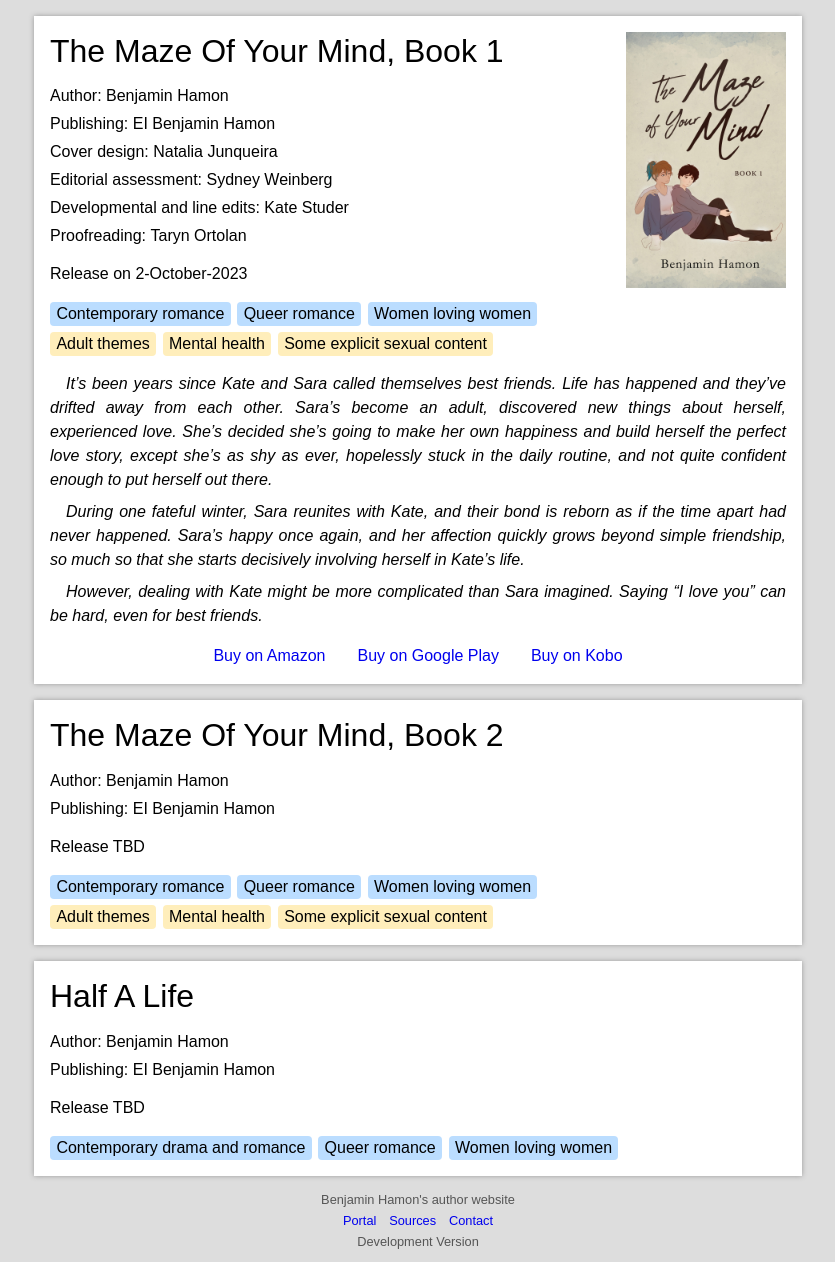
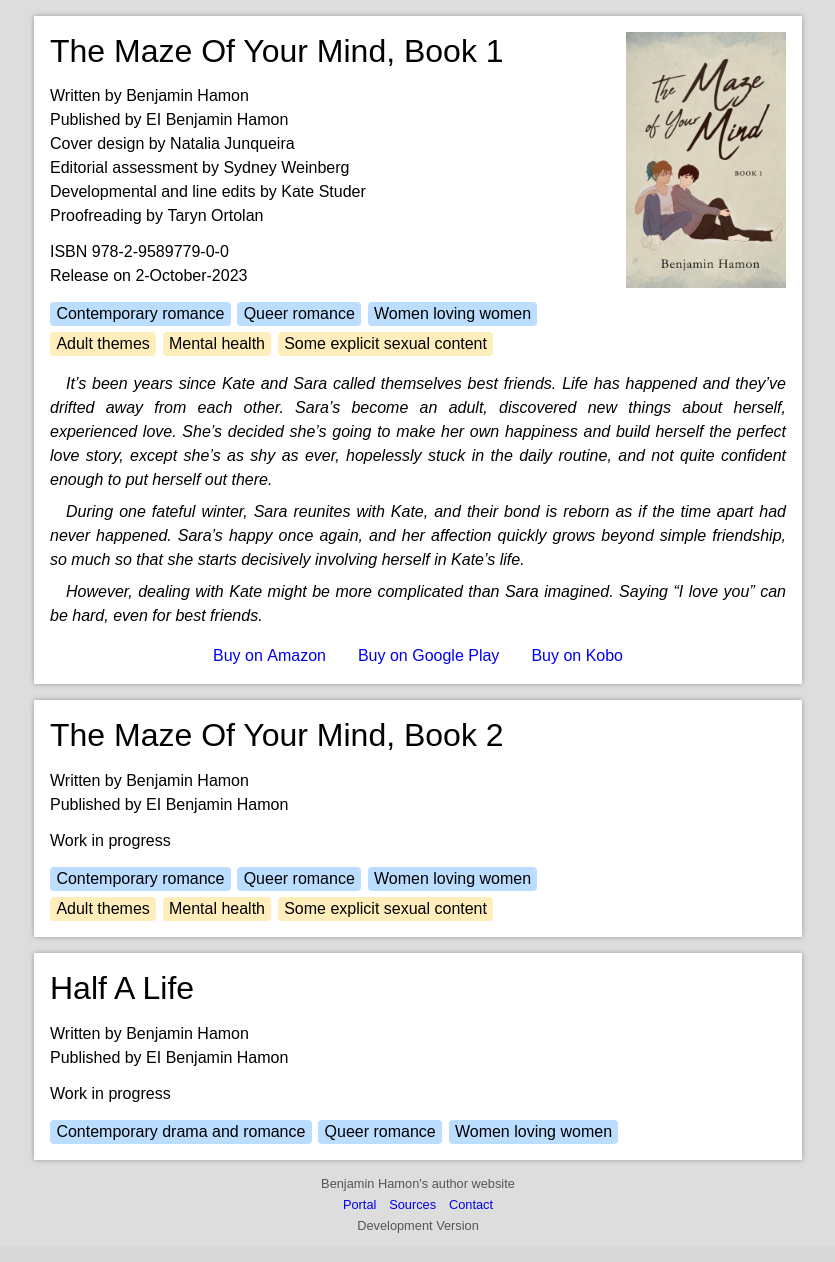
Before and after one commit to BenjaminHamon/WritingWebsite, a Flask app: page /Books in a window 1280 px wide. Shown: the part 72-1334 px from the top of the page, without its empty margins (222-1057 px from the left). After the commit the page ends 1305 px from the top, so only its background shows below. Run offline with Flask 3, Linux system fonts and the light colour scheme; parts of the project's set-up code (start-up, migrations or seed data) failed here and were passed over.

Commit message:
Update style

```diff
--- a/Sources/website/benjaminhamon_author_website/static/content.css
+++ b/Sources/website/benjaminhamon_author_website/static/content.css
@@ -56,7 +56,7 @@
 {
 	display: flex;
 	flex-direction: column;
-	gap: 0.5em;
+	gap: 0.25em;
 	line-height: 1.25em;
 }
 
@@ -65,9 +65,12 @@
 	display: inline-block;
 }
 
-.book-entry > .extra > .book-identifier
+.book-entry > .extra
 {
-	display: none;
+	display: flex;
+	flex-direction: column;
+	gap: 0.25em;
+	line-height: 1.25em;
 }
 
 .book-entry > .tags
@@ -143,9 +146,16 @@
 	gap: 2em;
 }
 
+
 .book-entry > .links > a
 {
+	text-align: center;
 	text-decoration: none;
+}
+
+.book-entry > .links > a > span
+{
+	display: inline-block;
 }
 
 
--- a/Sources/website/benjaminhamon_author_website/templates/books.html
+++ b/Sources/website/benjaminhamon_author_website/templates/books.html
@@ -8,12 +8,12 @@
             <p class="book-title"><span>The Maze Of Your Mind,</span> <span>Book 1</span></p>
         </div>
         <div class="credits">
-            <p class="book-author"><span>Author:</span> Benjamin Hamon</span></p>
-            <p class="book-publisher"><span>Publishing:</span> <span>EI Benjamin Hamon</span></p>
-            <p class="book-publisher"><span>Cover design:</span> <span>Natalia Junqueira</span></p>
-            <p class="book-publisher"><span>Editorial assessment:</span> <span>Sydney Weinberg</span></p>
-            <p class="book-publisher"><span>Developmental and line edits:</span> <span>Kate Studer</span></p>
-            <p class="book-publisher"><span>Proofreading:</span> <span>Taryn Ortolan</span></p>
+            <p class="book-author"><span>Written by</span> <span>Benjamin Hamon</span></p>
+            <p class="book-publisher"><span>Published by</span> <span>EI Benjamin Hamon</span></p>
+            <p class="book-publisher"><span>Cover design by</span> <span>Natalia Junqueira</span></p>
+            <p class="book-publisher"><span>Editorial assessment by</span> <span>Sydney Weinberg</span></p>
+            <p class="book-publisher"><span>Developmental and line edits by</span> <span>Kate Studer</span></p>
+            <p class="book-publisher"><span>Proofreading by</span> <span>Taryn Ortolan</span></p>
         </div>
         <div class="extra">
             <p class="book-identifier">ISBN 978-2-9589779-0-0</p>
@@ -42,9 +42,9 @@
             <p>However, dealing with Kate might be more complicated than Sara imagined. Saying “I love you” can be hard, even for best friends.</p>
 		</div>
         <div class="links">
-            <a href="https://www.amazon.com/dp/B0CH51W6PL">Buy on Amazon</a>
-            <a href="https://play.google.com/store/books/details?id=UpHTEAAAQBAJ">Buy on Google Play</a>
-            <a href="https://www.kobo.com/ebook/the-maze-of-your-mind">Buy on Kobo</a>
+            <a href="https://www.amazon.com/dp/B0CH51W6PL"><span>Buy on</span> <span>Amazon</span></a>
+            <a href="https://play.google.com/store/books/details?id=UpHTEAAAQBAJ"><span>Buy on</span> <span>Google Play</span></a>
+            <a href="https://www.kobo.com/ebook/the-maze-of-your-mind"><span>Buy on</span> <span>Kobo</span></a>
         </div>
     </article>
 </section>
@@ -55,12 +55,11 @@
             <p class="book-title">The Maze Of Your Mind, Book 2</p>
         </div>
         <div class="credits">
-            <p class="book-author">Author: Benjamin Hamon</p>
-            <p class="book-publisher">Publishing: EI Benjamin Hamon</p>
+            <p class="book-author"><span>Written by</span> <span>Benjamin Hamon</span></p>
+            <p class="book-publisher"><span>Published by</span> <span>EI Benjamin Hamon</span></p>
         </div>
         <div class="extra">
-            <p class="book-identifier">TBD</p>
-            <p class="book-release-date">Release TBD</p>
+            <p class="book-release-date">Work in progress</p>
         </div>
         <div class="tags">
 			<ul>
@@ -83,12 +82,11 @@
             <p class="book-title">Half A Life</p>
         </div>
         <div class="credits">
-            <p class="book-author">Author: Benjamin Hamon</p>
-            <p class="book-publisher">Publishing: EI Benjamin Hamon</p>
+            <p class="book-author"><span>Written by</span> <span>Benjamin Hamon</span></p>
+            <p class="book-publisher"><span>Published by</span> <span>EI Benjamin Hamon</span></p>
         </div>
         <div class="extra">
-            <p class="book-identifier">TBD</p>
-            <p class="book-release-date">Release TBD</p>
+            <p class="book-release-date">Work in progress</p>
         </div>
         <div class="tags">
 			<ul>
```
